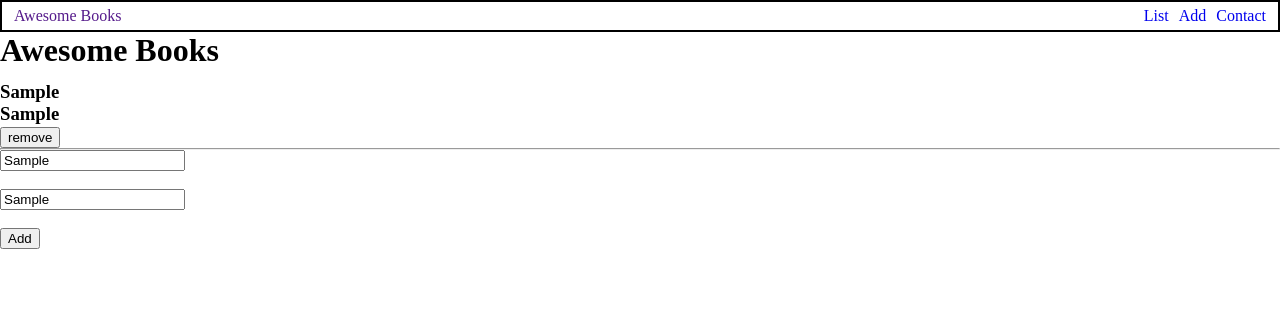
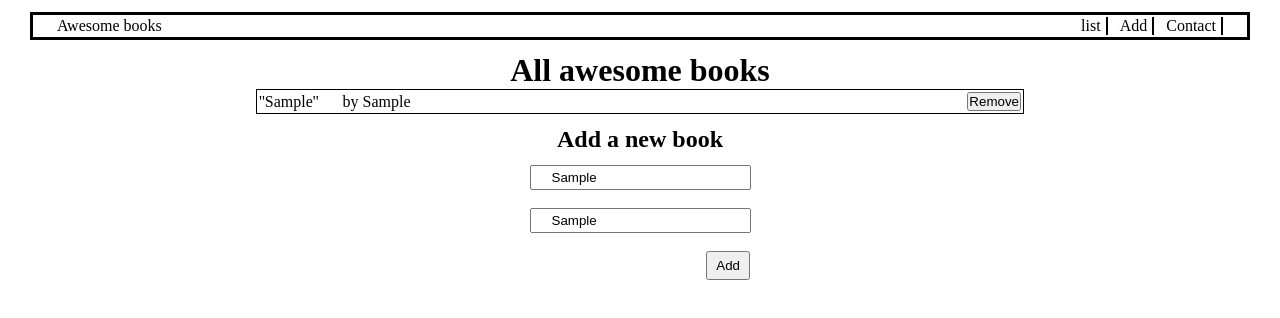
Before and after one commit to Tafloninno/Awesome_books_project, a website: page index.html in a window 1280 px wide. Both pictures are taken after typing "Sample", "Sample" into the empty fields and a click on the button "Add". Drawn offline with Linux system fonts and the light colour scheme.

Commit message:
Add navigation bar

```diff
--- a/index.html
+++ b/index.html
@@ -3,33 +3,34 @@
 <head>
     <meta charset="UTF-8">
     <meta http-equiv="X-UA-Compatible" content="IE=edge">
+    <meta name="viewport" content="width=device-width, initial-scale=1.0">
     <link rel="stylesheet" href="style.css">
-    <meta name="viewport" content="width=device-width, initial-scale=1.0">
     <title>Document</title>
 </head>
 <body>
     <header>
-        <nav class="navigation">
-            <a href="">Awesome Books</a>
-            <ul>
-                <li><a href="#">List</a></li>
+        <nav class="nav_bar">
+            <a href="#">Awesome books</a>
+             <ul>
+                <li><a href="#">list</a></li>
                 <li><a href="#">Add</a></li>
                 <li><a href="#">Contact</a></li>
-            </ul>
+             </ul>
         </nav>
     </header>
-
-    <h1>Awesome Books</h1>
-    <form id="form">
-        <main class="container">
-            <section id="book-list">
-
-            </section>
+        <main>
+            <h1>All awesome books</h1>
+            <table class="container" >
+                <tbody id="book-list">
+                </tbody>
+            </table>
+            <h2>Add a new book</h2>
+            <form id="form">
+                <input type="text" placeholder="Book" id="title"><br><br>
+                <input type="text" placeholder="Author" id="author"><br><br>
+                <button id="add">Add</button>
+           </form>
         </main>
-        <input type="text" placeholder="Book" id="book" class="book_input"><br>
-        <input type="text" placeholder="Author" id="author"><br>
-        <button id="add">Add</button>
-    </form>
 
 <script src="main.js"></script>
 </body>
--- a/main.js
+++ b/main.js
@@ -1,57 +1,75 @@
-const form = document.querySelector('#form');
-const mainHolder = document.querySelector('.container');
-const bookInput = document.querySelector('#book');
+/* eslint-disable  max-classes-per-file */
+const bookList = document.querySelector('#book-list');
+const bookInput = document.querySelector('#title');
 const authorInput = document.querySelector('#author');
 const buttonAdd = document.querySelector('#add');
 
-let books = [];
-
-function show() {
-  const books = JSON.parse(localStorage.getItem('books'));
-  for (let index = 0; index < books.length; index += 1) {
-    bookInput.value = books[index].book;
-    authorInput.value = books[index].author;
-  }
-}
-form.addEventListener('load', () => {
-  show();
-});
-
-if (localStorage.getItem('books')) {
-  books = JSON.parse(localStorage.getItem('books'));
-}
-
-function addBook(book, author) {
-  const newBook = { book, author };
-  books.push(newBook);
-  localStorage.setItem('books', JSON.stringify(books));
-}
-function displayBooks() {
-  mainHolder.innerHTML = '';
-  for (let i = 0; i < books.length; i += 1) {
-    const bookHolder = document.createElement('section');
-    bookHolder.innerHTML = `
-      <h3>${books[i].author}<h3>
-      <p>${books[i].book}</p>
-      <button onclick="remove('${books[i].book}')" id="remove">remove</button>
-      <hr>
-       `;
-    mainHolder.appendChild(bookHolder);
+class Books {
+  constructor(title, author) {
+    this.title = title;
+    this.author = author;
   }
 }
 
+class SavelocalItems {
+  static getBook() {
+    let books;
+    if (localStorage.getItem('books') === null) {
+      books = [];
+    } else {
+      books = JSON.parse(localStorage.getItem('books'));
+    }
+    return books;
+  }
+
+  static saveItem(book) {
+    const books = SavelocalItems.getBook();
+    books.push(book);
+    localStorage.setItem('books', JSON.stringify(books));
+  }
+
+  static removeBooks(author) {
+    const books = SavelocalItems.getBook();
+    const updatedBooks = books.filter((book) => book.author !== author);
+    localStorage.setItem('books', JSON.stringify(updatedBooks));
+  }
+}
+
+class ListBooks {
+  static displaybooks() {
+    const booksInserted = SavelocalItems.getBook();
+    booksInserted.forEach((book) => ListBooks.addBooks(book));
+  }
+
+  static addBooks(book) {
+    const bookHolder = document.createElement('tr');
+    bookHolder.innerHTML = `
+    <td>''${book.title}'' <span> by </span> ${book.author}</td>
+    <button><a href="#" class="remove">Remove</button>
+      `;
+    bookList.appendChild(bookHolder);
+  }
+
+  static DeleteBook(item) {
+    if (item.classList.contains('remove')) {
+      const books = item.parentElement.previousElementSibling.textContent.split('by')[1].trim();
+      item.parentElement.parentElement.remove();
+      SavelocalItems.removeBooks(books);
+    }
+  }
+}
+
+ListBooks.displaybooks();
+
 buttonAdd.addEventListener('click', (e) => {
   e.preventDefault();
-  const book = bookInput.value;
+  const title = bookInput.value;
   const author = authorInput.value;
-  addBook(book, author);
-  displayBooks();
+  const book = new Books(title, author);
+  ListBooks.addBooks(book);
+  SavelocalItems.saveItem(book);
 });
 
-displayBooks();
-
-function remove(book) {
-  books = books.filter((bookEl) => bookEl.book !== book);
-  localStorage.setItem('books', JSON.stringify(books));
-}
-remove();
+bookList.addEventListener('click', (e) => {
+  ListBooks.DeleteBook(e.target);
+});
--- a/style.css
+++ b/style.css
@@ -1,36 +1,102 @@
 * {
+  padding: 0;
+  margin: 0;
   box-sizing: border-box;
-  margin: 0;
+}
+header{
+  width: 100%;
+  padding-left: 30px;
+  padding-right: 30px;
+}
+.nav_bar{
+  width: 100%;
+  display: flex;
+  justify-content: space-between;
+  padding: 2px 24px;
+  border: 3px solid black;
+  margin-top: 12px;
+  margin-bottom: 12px;
+}
+.nav_bar ul{
+  display: flex;
+  list-style: none;
+  gap: 12px;
+
+}
+.nav_bar li{
+  border-right: 2px solid black;
+  padding-right: 5px;
+}
+.nav_bar a{
+  text-decoration: none;
+  color: black;
 }
 
-h1 {
-  margin-bottom: 12px;
+
+main {
+  width: 100%;
+  display: flex;
+  flex-direction: column;
+  justify-content: center;
+  align-items: center;
+  padding-left: 20px;
+  padding-right: 20px;
+}
+
+table {
+  width: 100%;
+  display: flex;
+  flex-direction: column;
+  justify-content: space-between;
+  border: 1px solid #000;
+  list-style: none;
+}
+
+button a {
+  text-decoration: none;
+  color: black;
+}
+
+span {
+  padding-left: 20px;
+}
+
+tbody {
+  width: 100%;
+}
+
+tr {
+  width: 100%;
+}
+
+td {
+  width: 100%;
+}
+
+tr td {
+  width: 100%;
+  padding-right: 20px;
+  padding-left: -70px;
+}
+
+form button {
+  display: flex;
+  justify-content: flex-end;
+  margin-left: 80%;
+  padding: 5px 8px;
 }
 
 form input {
-  display: flex;
-  flex-direction: column;
-  gap: 12px;
+  padding: 3px 20px;
 }
 
-.navigation {
-  display: flex;
-  justify-content: space-between;
-  width: 100%;
-  align-items: center;
-  border: 2px solid black;
-  padding: 5px 12px;
+h2 {
+  padding: 12px;
 }
 
-.navigation ul {
-  display: flex;
-  gap: 10px;
+@media (min-width: 768px) {
+  main {
+    padding-left: 20%;
+    padding-right: 20%;
+  }
 }
-
-.navigation li {
-  list-style: none;
-}
-
-.navigation a {
-  text-decoration: none;
-}
```
